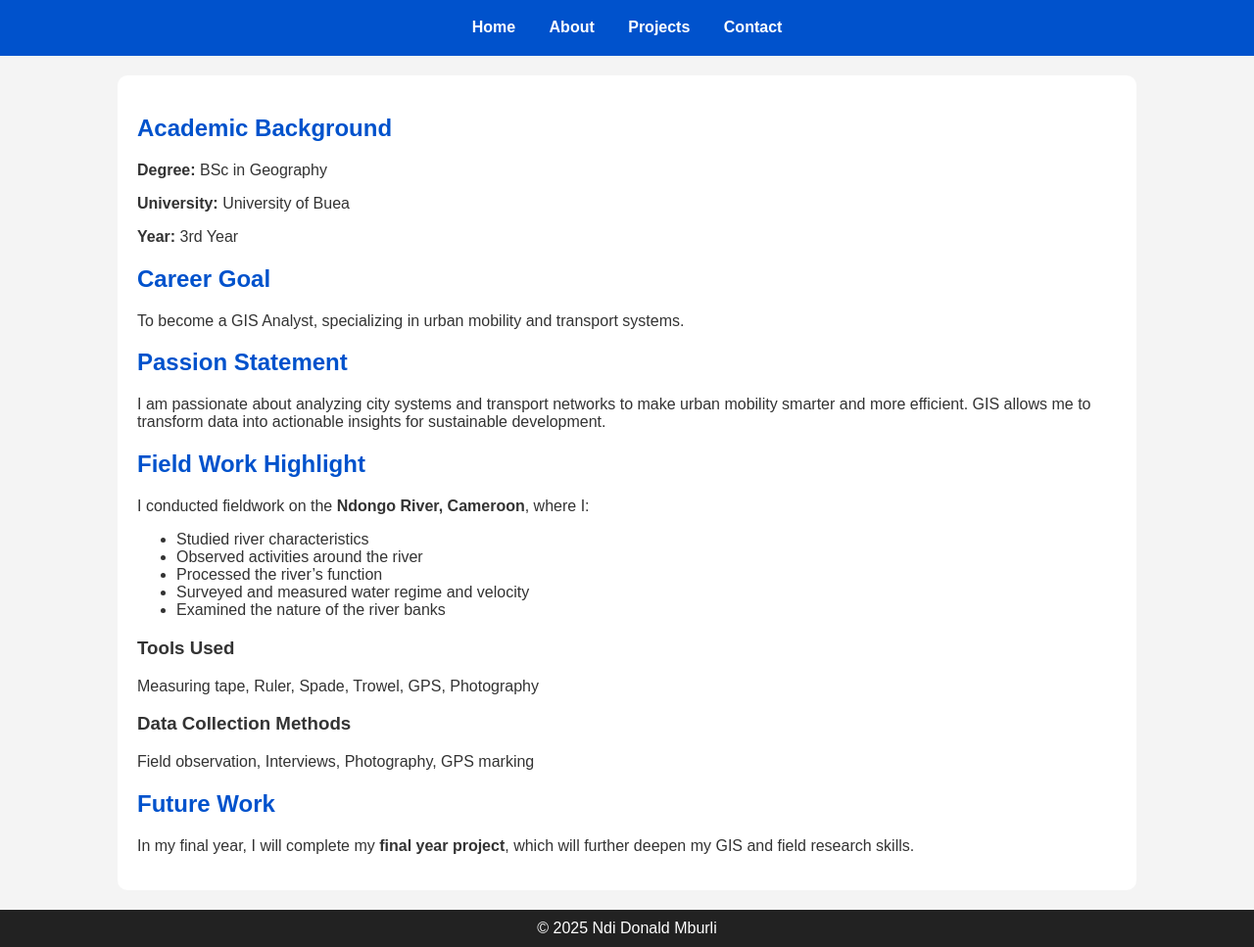
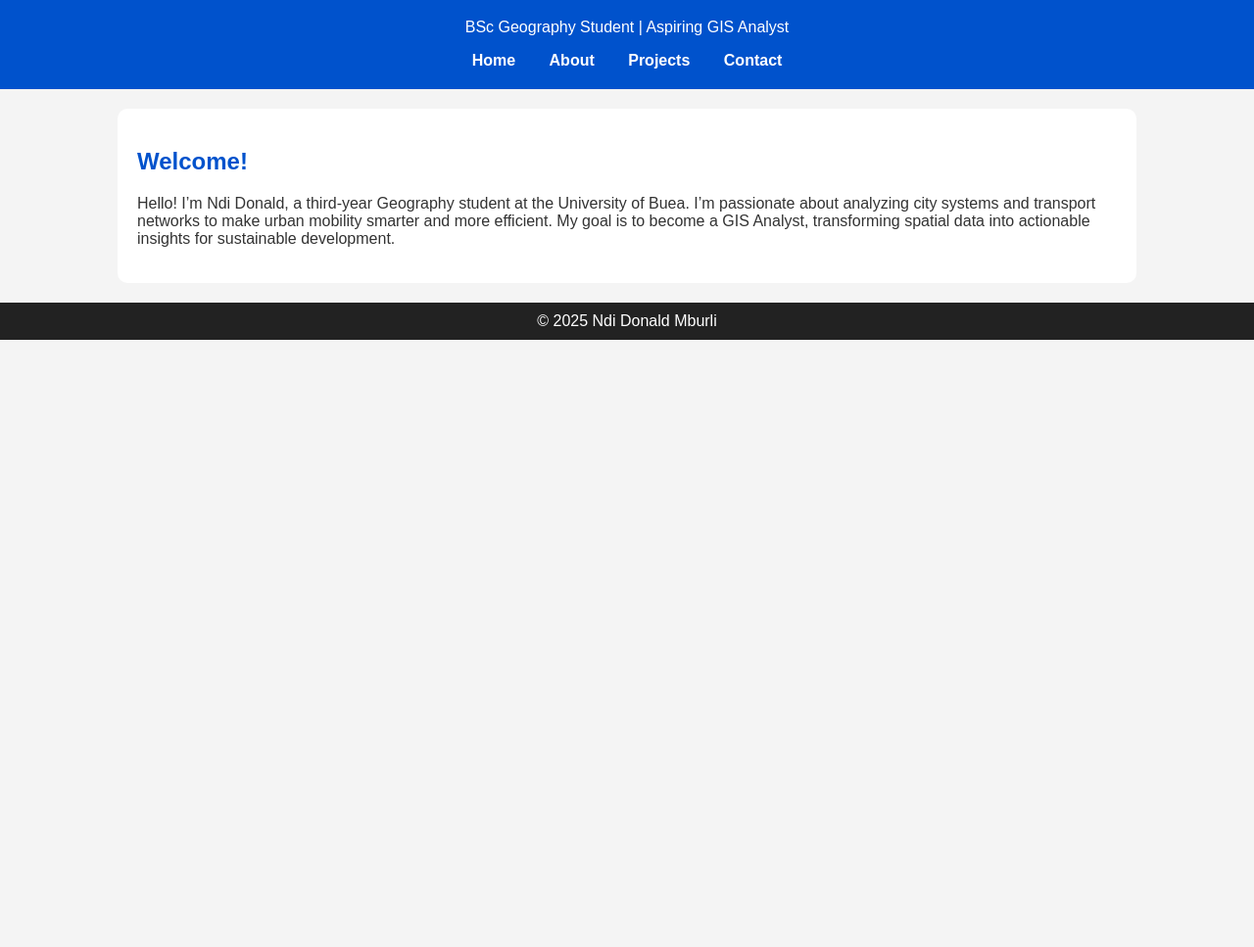
Before and after one commit to donaldndi/ndidonald.github.io, a plain HTML site: page about.html in a window 1280 px wide. Shown: the part 81-1048 px from the top of the page at 98% size. After the commit the page ends 800 px from the top, so only its background shows below. Drawn offline with Linux system fonts and the light colour scheme.

Commit message:
Update about.html

```diff
--- a/about.html
+++ b/about.html
@@ -3,12 +3,13 @@
 <head>
     <meta charset="UTF-8">
     <meta name="viewport" content="width=device-width, initial-scale=1.0">
-    <title>About | Ndi Donald Mburli</title>
+    <title>Ndi Donald Mburli | Portfolio</title>
     <link rel="stylesheet" href="style.css">
 </head>
 <body>
     <header>
-        <h1>About Me</h1>
+        <h1>Ndi Donald Mburli</h1>
+        <p>BSc Geography Student | Aspiring GIS Analyst</p>
         <nav>
             <a href="index.html">Home</a>
             <a href="about.html">About</a>
@@ -17,37 +18,12 @@
         </nav>
     </header>
 
-    <div class="container">
-        <h2>Academic Background</h2>
-        <p><strong>Degree:</strong> BSc in Geography</p>
-        <p><strong>University:</strong> University of Buea</p>
-        <p><strong>Year:</strong> 3rd Year</p>
-
-        <h2>Career Goal</h2>
-        <p>To become a GIS Analyst, specializing in urban mobility and transport systems.</p>
-
-        <h2>Passion Statement</h2>
-        <p>I am passionate about analyzing city systems and transport networks to make urban mobility smarter and more efficient. GIS allows me to transform data into actionable insights for sustainable development.</p>
-
-        <h2>Field Work Highlight</h2>
-        <p>I conducted fieldwork on the <strong>Ndongo River, Cameroon</strong>, where I:</p>
-        <ul>
-            <li>Studied river characteristics</li>
-            <li>Observed activities around the river</li>
-            <li>Processed the river’s function</li>
-            <li>Surveyed and measured water regime and velocity</li>
-            <li>Examined the nature of the river banks</li>
-        </ul>
-
-        <h3>Tools Used</h3>
-        <p>Measuring tape, Ruler, Spade, Trowel, GPS, Photography</p>
-
-        <h3>Data Collection Methods</h3>
-        <p>Field observation, Interviews, Photography, GPS marking</p>
-
-        <h2>Future Work</h2>
-        <p>In my final year, I will complete my <strong>final year project</strong>, which will further deepen my GIS and field research skills.</p>
-    </div>
+    <section class="section section-light">
+        <div class="container">
+            <h2>Welcome!</h2>
+            <p>Hello! I’m Ndi Donald, a third-year Geography student at the University of Buea. I’m passionate about analyzing city systems and transport networks to make urban mobility smarter and more efficient. My goal is to become a GIS Analyst, transforming spatial data into actionable insights for sustainable development.</p>
+        </div>
+    </section>
 
     <footer>
         &copy; 2025 Ndi Donald Mburli
```
